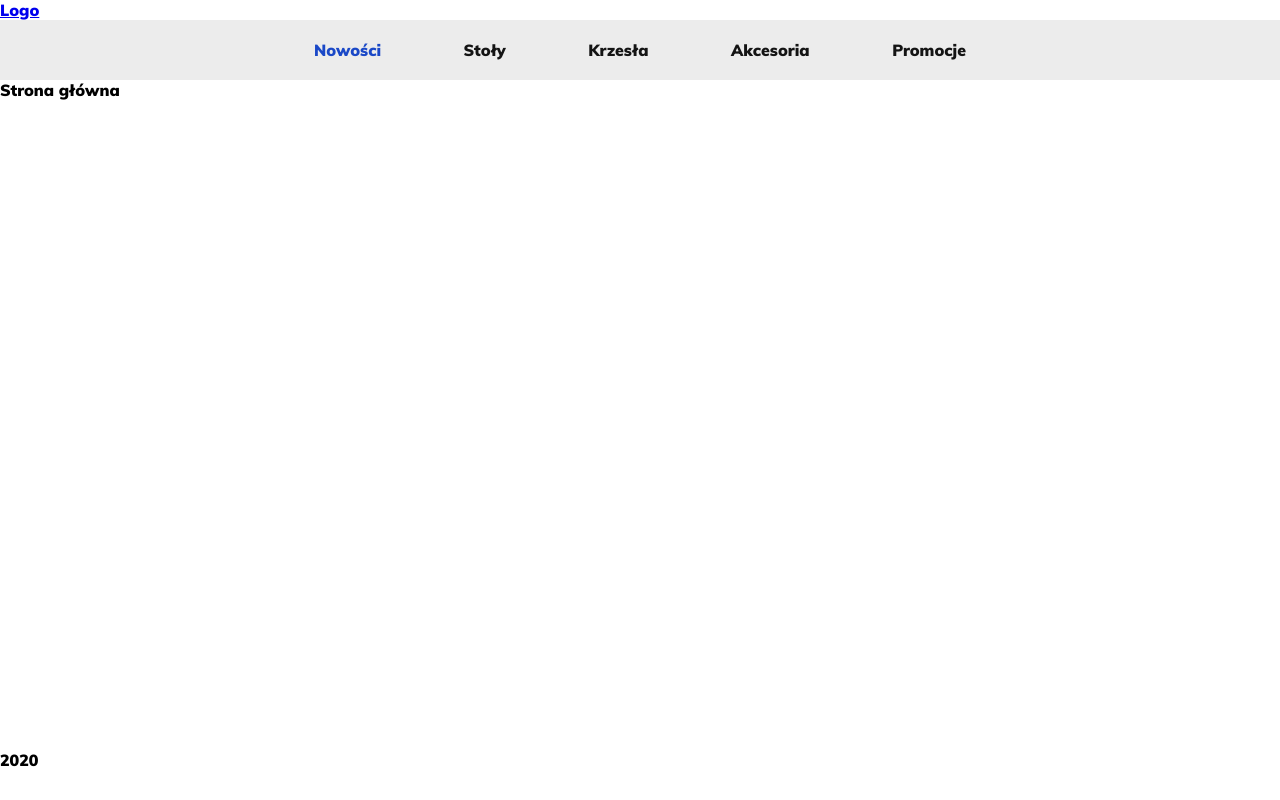
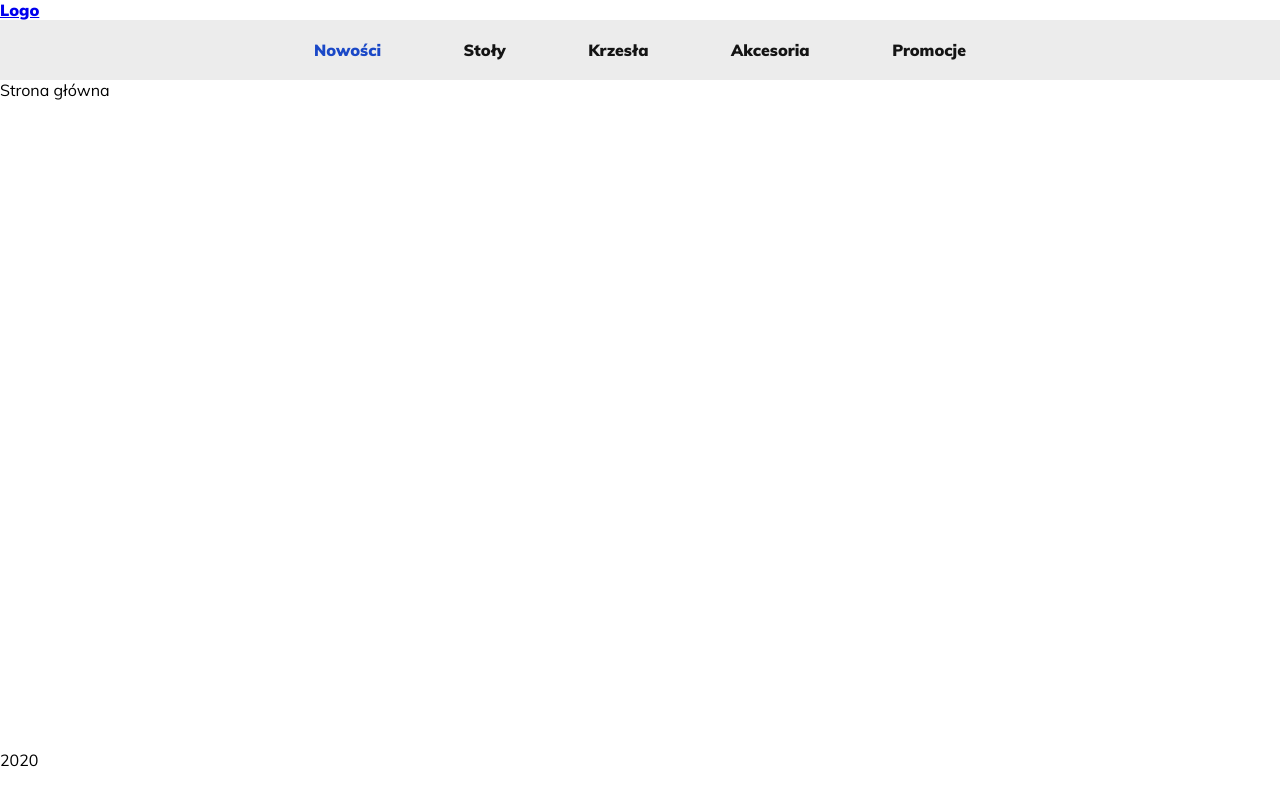
Before and after one commit to karolina-suchomska/furniture-store, a Nuxt app: page / in a window 1280 px wide. Built offline with nearby package versions, Linux system fonts and the light colour scheme.

Commit message:
adding a font and improving the style of the 'add to cart' button

```diff
--- a/assets/sass/atoms/buttons.scss
+++ b/assets/sass/atoms/buttons.scss
@@ -36,17 +36,18 @@
   img {
     width: 25px;
     height: 25px;
-    margin-right: 20px;
+    margin-right: 10px;
   }
 
   p {
     position: relative;
+    margin: 10px;
 
     &::before {
       display: block;
       position: absolute;
       top: -3px;
-      left: -9px;
+      left: -10px;
       content: '';
       width: 1px;
       height: 25px;
--- a/assets/sass/general.scss
+++ b/assets/sass/general.scss
@@ -14,7 +14,7 @@ body {
   background-color: white;
   color: black;
   font-size: 16px;
-  font-family: 'Muli-black', sans-serif;
+  font-family: 'Muli-Regular', sans-serif;
 }
 
 input,
@@ -29,3 +29,11 @@ select {
     outline: none;
   }
 }
+
+a,
+h1,
+h2,
+h3,
+button {
+  font-family: 'Muli-Black', sans-serif;
+}
--- a/assets/sass/main.scss
+++ b/assets/sass/main.scss
@@ -1,6 +1,11 @@
 @font-face {
-  font-family: 'Muli-black';
+  font-family: 'Muli-Black';
   src: url('../../static/fonts/Muli-black.ttf');
+}
+
+@font-face {
+  font-family: 'Muli-Regular';
+  src: url('../../static/fonts/Muli-Regular.ttf');
 }
 
 @import 'general';
```
